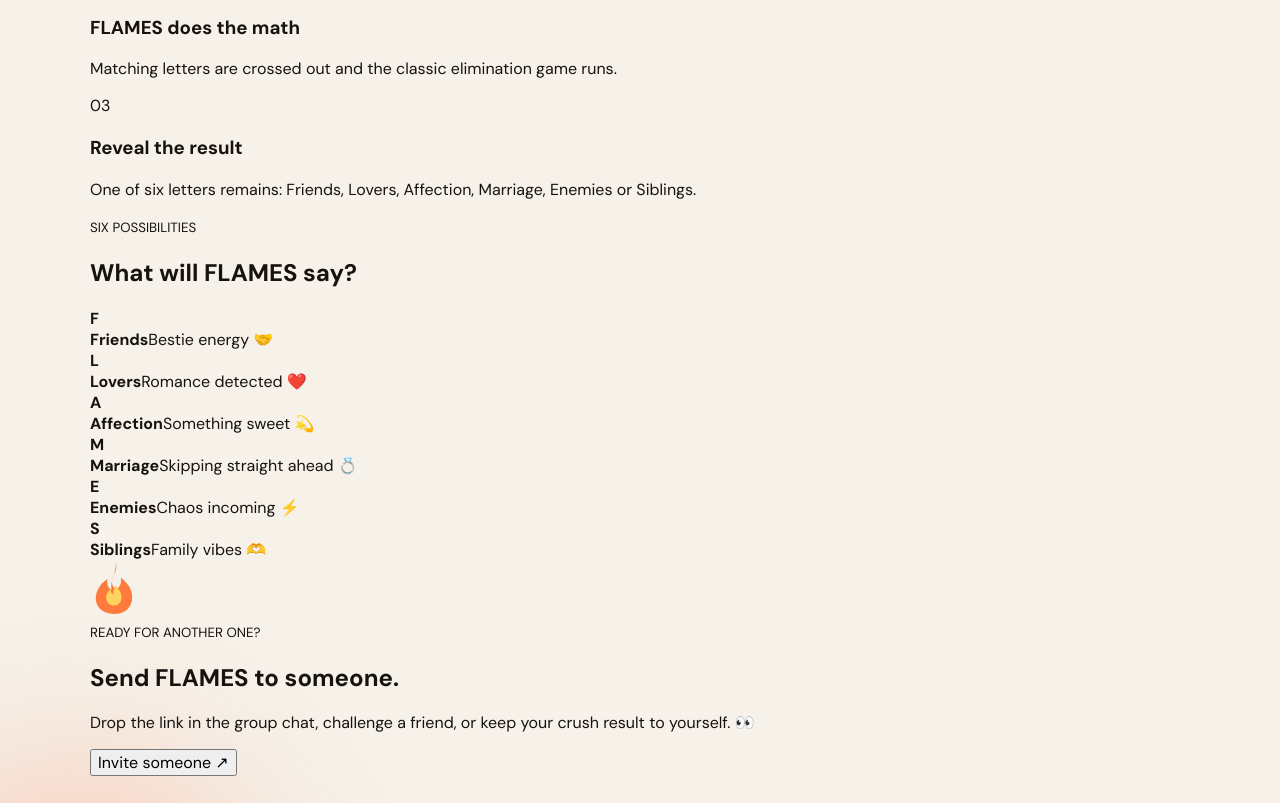
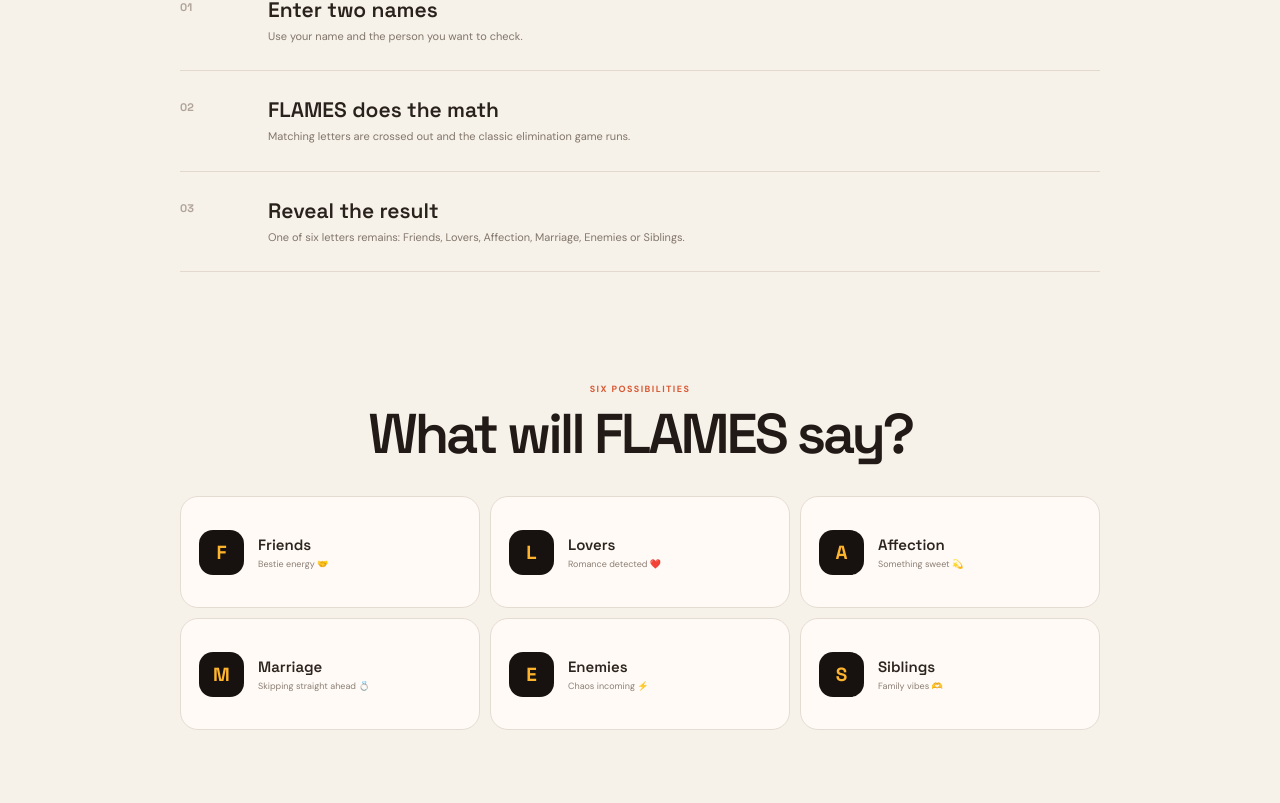
Before and after one commit to erioluwaadeniyi/quizzy, a React (Vite) app: page / in a window 1280 px wide. Shown: the part 1257-2060 px from the top of the page. Built offline with nearby package versions, Linux system fonts and the light colour scheme.

Commit message:
Style FLAMES landing sections

```diff
--- a/src/App.css
+++ b/src/App.css
@@ -123,3 +123,29 @@
 .nudge-copy strong{display:block;font:600 17px "Space Grotesk";margin-top:3px}.nudge-copy p{margin:4px 0 0;color:#81766d;font-size:10px;line-height:1.45}
 .nudge-actions{display:flex;gap:7px;align-items:center}.nudge-actions button{border:0;border-radius:11px;padding:10px 12px;background:#17120f;color:#fff;font-size:9px;font-weight:800;cursor:pointer}.nudge-actions .nudge-later{background:transparent;color:#7b7067;border:1px solid #ded2c6}
 @media(max-width:680px){.account-nudge{bottom:12px;width:calc(100vw - 24px);grid-template-columns:auto 1fr}.main-navbar{width:calc(100% - 28px);padding:16px 0}.header-right{gap:8px}.fun{display:none}.header-auth button,.header-logout{padding:8px 10px;font-size:9px}.account-nudge{grid-template-columns:auto 1fr}.nudge-actions{grid-column:2}.nudge-actions button{flex:1}.flames-auth-modal{padding:24px}}
+
+
+/* FLAMES landing story sections */
+.flames-info-section{width:min(920px,calc(100% - 40px));margin:92px auto 0}
+.info-heading small,.final-invite-inner small{font-size:9px;letter-spacing:.16em;font-weight:900;color:#d95832}
+.info-heading h2{font:600 clamp(34px,5vw,56px)/.98 "Space Grotesk";letter-spacing:-.055em;margin:10px 0 12px;color:#211a16}
+.info-heading p{max-width:590px;color:#776d64;font-size:13px;line-height:1.7;margin:0}
+.info-heading.centered{text-align:center}.info-heading.centered p{margin-inline:auto}
+.how-grid{margin-top:32px;border-top:1px solid #e3d9ce}
+.how-item{display:grid;grid-template-columns:70px 1fr;gap:18px;padding:25px 0;border-bottom:1px solid #e3d9ce}
+.how-item>span{font:700 11px "Space Grotesk";color:#b0a49a;padding-top:4px}
+.how-item h3{font:600 21px "Space Grotesk";margin:0 0 5px;color:#29211c}
+.how-item p{font-size:11px;line-height:1.6;color:#81766c;margin:0}
+.meaning-section{padding-top:12px}
+.meaning-grid{display:grid;grid-template-columns:repeat(3,1fr);gap:10px;margin-top:34px}
+.meaning-card{min-height:112px;padding:18px;border:1px solid #e4dbd2;border-radius:18px;background:#fffaf5;display:flex;align-items:center;gap:14px;transition:transform .2s,box-shadow .2s}
+.meaning-card:hover{transform:translateY(-3px);box-shadow:0 12px 30px #49322410}
+.meaning-card>b{width:45px;height:45px;border-radius:14px;background:#17120f;color:#ffb42d;display:grid;place-items:center;font:800 19px "Space Grotesk"}
+.meaning-card strong{display:block;font:600 15px "Space Grotesk";color:#2c241f}.meaning-card span{display:block;font-size:9px;color:#8b7f75;margin-top:4px}
+.final-invite-section{margin-bottom:95px}
+.final-invite-inner{border-radius:28px;background:#17120f;color:#fff;padding:34px;display:grid;grid-template-columns:auto 1fr auto;align-items:center;gap:20px}
+.final-flame{width:52px;height:52px;border-radius:17px;background:#30251f;display:grid;place-items:center}
+.final-flame .flame{width:26px;height:30px}.final-flame .flame path:first-child{fill:#ffb42d}.final-flame .flame .inner{fill:#fff4dc}
+.final-invite-inner h2{font:600 26px "Space Grotesk";letter-spacing:-.03em;margin:7px 0 5px}.final-invite-inner p{margin:0;color:#bfb3aa;font-size:11px;line-height:1.5}
+.final-invite-inner>button{border:0;border-radius:12px;background:#ffb42d;color:#1c1511;padding:12px 15px;font-size:10px;font-weight:900;cursor:pointer}
+@media(max-width:680px){.flames-info-section{width:calc(100% - 28px);margin-top:68px}.meaning-grid{grid-template-columns:repeat(2,1fr)}.meaning-card{min-height:96px;padding:14px}.meaning-card>b{width:39px;height:39px}.final-invite-inner{grid-template-columns:auto 1fr;padding:24px}.final-invite-inner>button{grid-column:2;width:100%}.how-item{grid-template-columns:45px 1fr}}
```
